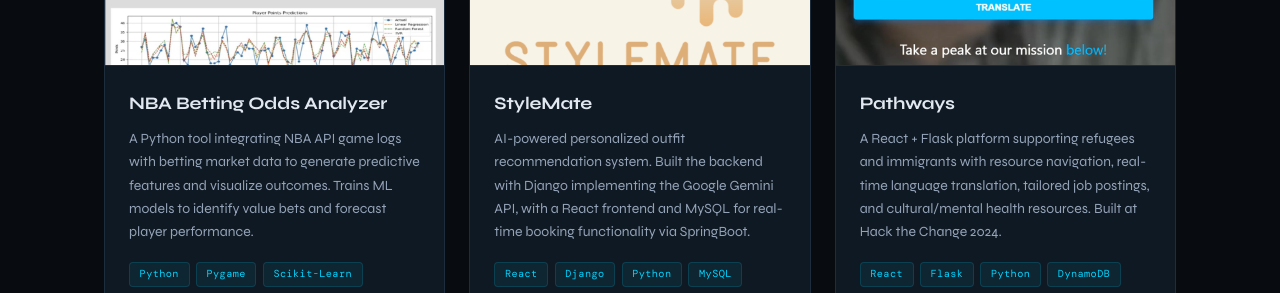
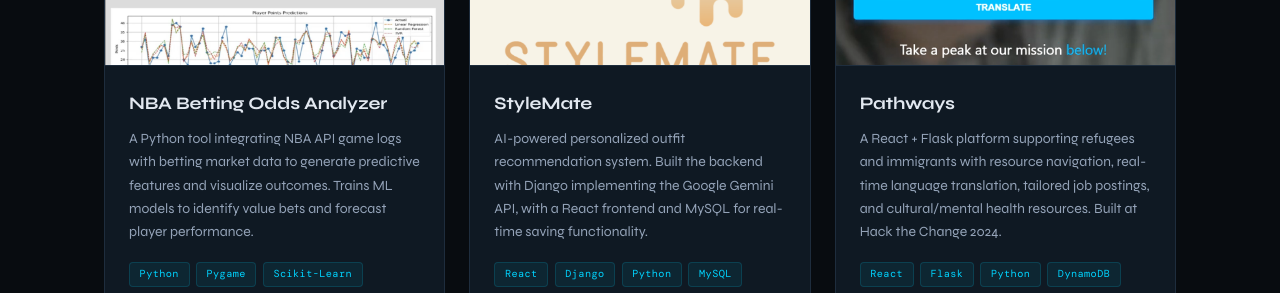
Before and after one commit to Dhandu7/personal_portfolio2, a React (Vite) app: page / in a window 1280 px wide. Shown: the part 3540-3833 px from the top of the page. Built offline with nearby package versions, Linux system fonts and the light colour scheme; a web font is replaced by a local one.

Commit message:
updated desc

```diff
--- a/src/data.js
+++ b/src/data.js
@@ -127,7 +127,7 @@ export const projects = [
     id: 2,
     name: 'StyleMate',
     description:
-      'AI-powered personalized outfit recommendation system. Built the backend with Django implementing the Google Gemini API, with a React frontend and MySQL for real-time booking functionality via SpringBoot.',
+      'AI-powered personalized outfit recommendation system. Built the backend with Django implementing the Google Gemini API, with a React frontend and MySQL for real-time saving functionality.',
     stack: ['React', 'Django', 'Python', 'MySQL', 'Google Gemini', 'Postman'],
     github: 'https://github.com/Shahed-i/StyleMate',
     live: null,
```
Also changed, not shown: 2 other files (tests, documents, lock files or other folders).
